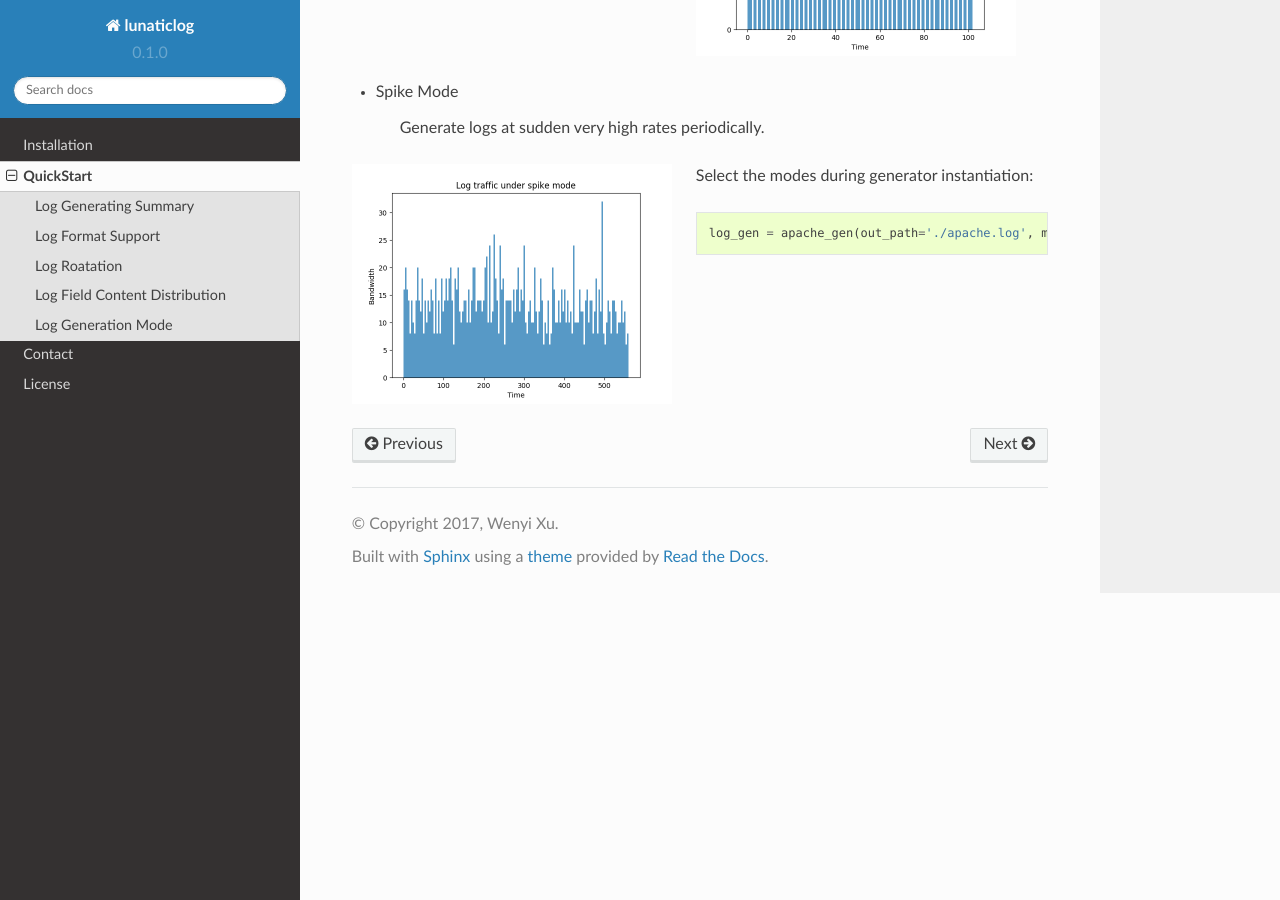
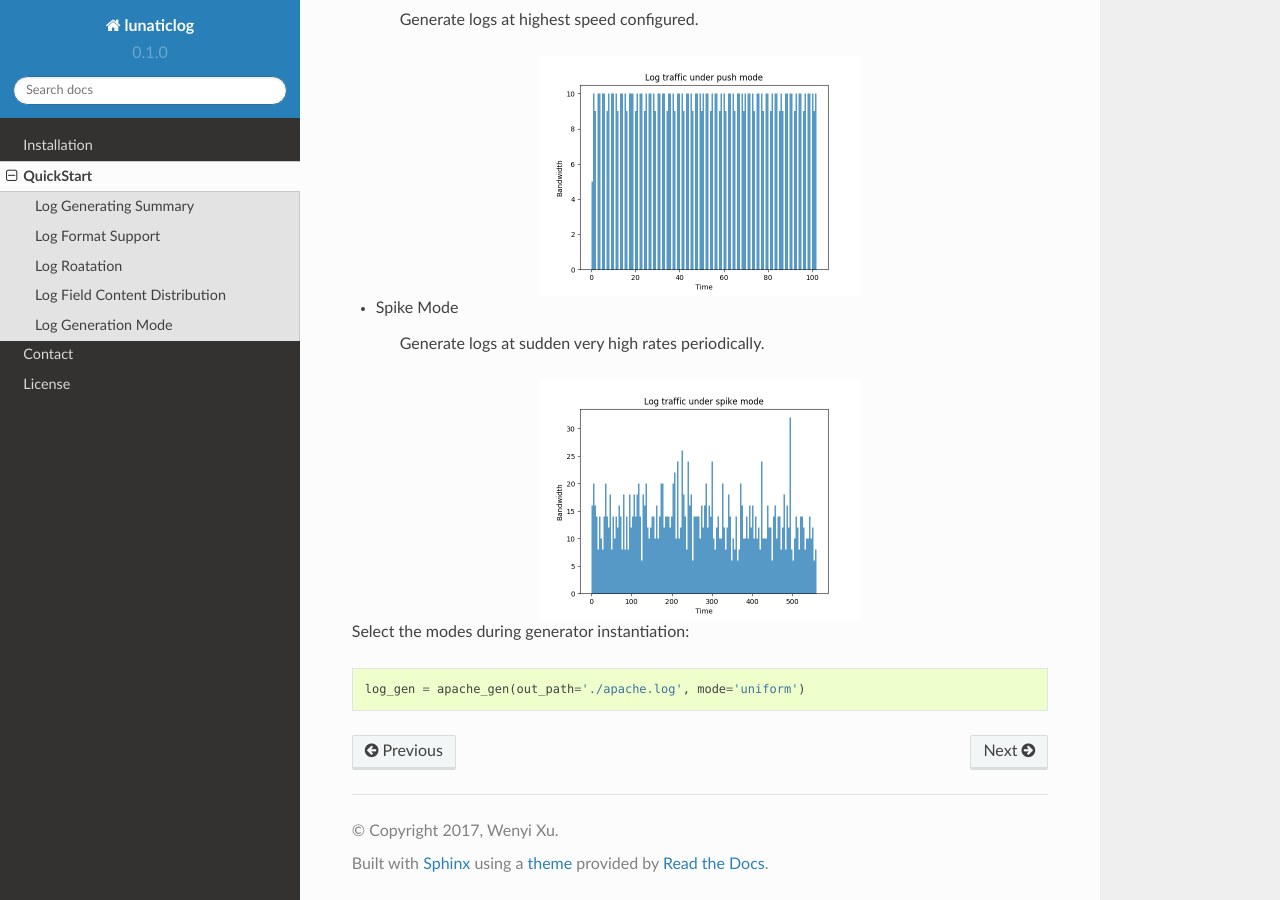
Before and after one commit to xuwenyihust/lunaticlog, a Sphinx documentation site: the page built from docs/source/quickstart.rst, in a window 1280 px wide and 900 px high, scrolled down 1968 px. Built offline with Sphinx 7.4.7 and the Read the Docs theme 2.0.0, drawn with Linux system fonts in a browser that asks for light colours.

Commit message:
Docs Updates.

```diff
--- a/docs/lunaticlog/html/quickstart.html
+++ b/docs/lunaticlog/html/quickstart.html
@@ -230,7 +230,7 @@
 </div></blockquote>
 </li>
 </ul>
-<a class="reference internal image-reference" href="https://raw.githubusercontent.com/xuwenyihust/lunaticlog/master/img/mode_uniform.png"><img alt="https://raw.githubusercontent.com/xuwenyihust/lunaticlog/master/img/mode_uniform.png" class="align-left" src="https://raw.githubusercontent.com/xuwenyihust/lunaticlog/master/img/mode_uniform.png" style="width: 320px; height: 240px;" /></a>
+<a class="reference internal image-reference" href="https://raw.githubusercontent.com/xuwenyihust/lunaticlog/master/img/mode_uniform.png"><img alt="https://raw.githubusercontent.com/xuwenyihust/lunaticlog/master/img/mode_uniform.png" class="align-center" src="https://raw.githubusercontent.com/xuwenyihust/lunaticlog/master/img/mode_uniform.png" style="width: 320px; height: 240px;" /></a>
 <ul>
 <li><p class="first">Push Mode</p>
 <blockquote>
@@ -238,7 +238,7 @@
 </div></blockquote>
 </li>
 </ul>
-<a class="reference internal image-reference" href="https://raw.githubusercontent.com/xuwenyihust/lunaticlog/master/img/mode_push.png"><img alt="https://raw.githubusercontent.com/xuwenyihust/lunaticlog/master/img/mode_push.png" class="align-left" src="https://raw.githubusercontent.com/xuwenyihust/lunaticlog/master/img/mode_push.png" style="width: 320px; height: 240px;" /></a>
+<a class="reference internal image-reference" href="https://raw.githubusercontent.com/xuwenyihust/lunaticlog/master/img/mode_push.png"><img alt="https://raw.githubusercontent.com/xuwenyihust/lunaticlog/master/img/mode_push.png" class="align-center" src="https://raw.githubusercontent.com/xuwenyihust/lunaticlog/master/img/mode_push.png" style="width: 320px; height: 240px;" /></a>
 <ul>
 <li><p class="first">Spike Mode</p>
 <blockquote>
@@ -246,7 +246,7 @@
 </div></blockquote>
 </li>
 </ul>
-<a class="reference internal image-reference" href="https://raw.githubusercontent.com/xuwenyihust/lunaticlog/master/img/mode_spike.png"><img alt="https://raw.githubusercontent.com/xuwenyihust/lunaticlog/master/img/mode_spike.png" class="align-left" src="https://raw.githubusercontent.com/xuwenyihust/lunaticlog/master/img/mode_spike.png" style="width: 320px; height: 240px;" /></a>
+<a class="reference internal image-reference" href="https://raw.githubusercontent.com/xuwenyihust/lunaticlog/master/img/mode_spike.png"><img alt="https://raw.githubusercontent.com/xuwenyihust/lunaticlog/master/img/mode_spike.png" class="align-center" src="https://raw.githubusercontent.com/xuwenyihust/lunaticlog/master/img/mode_spike.png" style="width: 320px; height: 240px;" /></a>
 <p>Select the modes during generator instantiation:</p>
 <div class="highlight-python"><div class="highlight"><pre><span></span><span class="n">log_gen</span> <span class="o">=</span> <span class="n">apache_gen</span><span class="p">(</span><span class="n">out_path</span><span class="o">=</span><span class="s1">&#39;./apache.log&#39;</span><span class="p">,</span> <span class="n">mode</span><span class="o">=</span><span class="s1">&#39;uniform&#39;</span><span class="p">)</span>
 </pre></div>
--- a/docs/source/quickstart.rst
+++ b/docs/source/quickstart.rst
@@ -87,7 +87,7 @@ Lunaticlogs can create chaos to help you stress test your system. Now it has 3 d
 .. image:: https://raw.githubusercontent.com/xuwenyihust/lunaticlog/master/img/mode_uniform.png
 		:width: 320 px
 		:height: 240 px
-		:align: left
+		:align: center
 
 - Push Mode
 
@@ -96,7 +96,7 @@ Lunaticlogs can create chaos to help you stress test your system. Now it has 3 d
 .. image:: https://raw.githubusercontent.com/xuwenyihust/lunaticlog/master/img/mode_push.png
 		:width: 320 px
 		:height: 240 px
-		:align: left
+		:align: center
 
 - Spike Mode
 
@@ -105,7 +105,8 @@ Lunaticlogs can create chaos to help you stress test your system. Now it has 3 d
 .. image:: https://raw.githubusercontent.com/xuwenyihust/lunaticlog/master/img/mode_spike.png
 		:width: 320 px
 		:height: 240 px
-		:align: left
+		:align: center
+
 
 Select the modes during generator instantiation:
 
```
